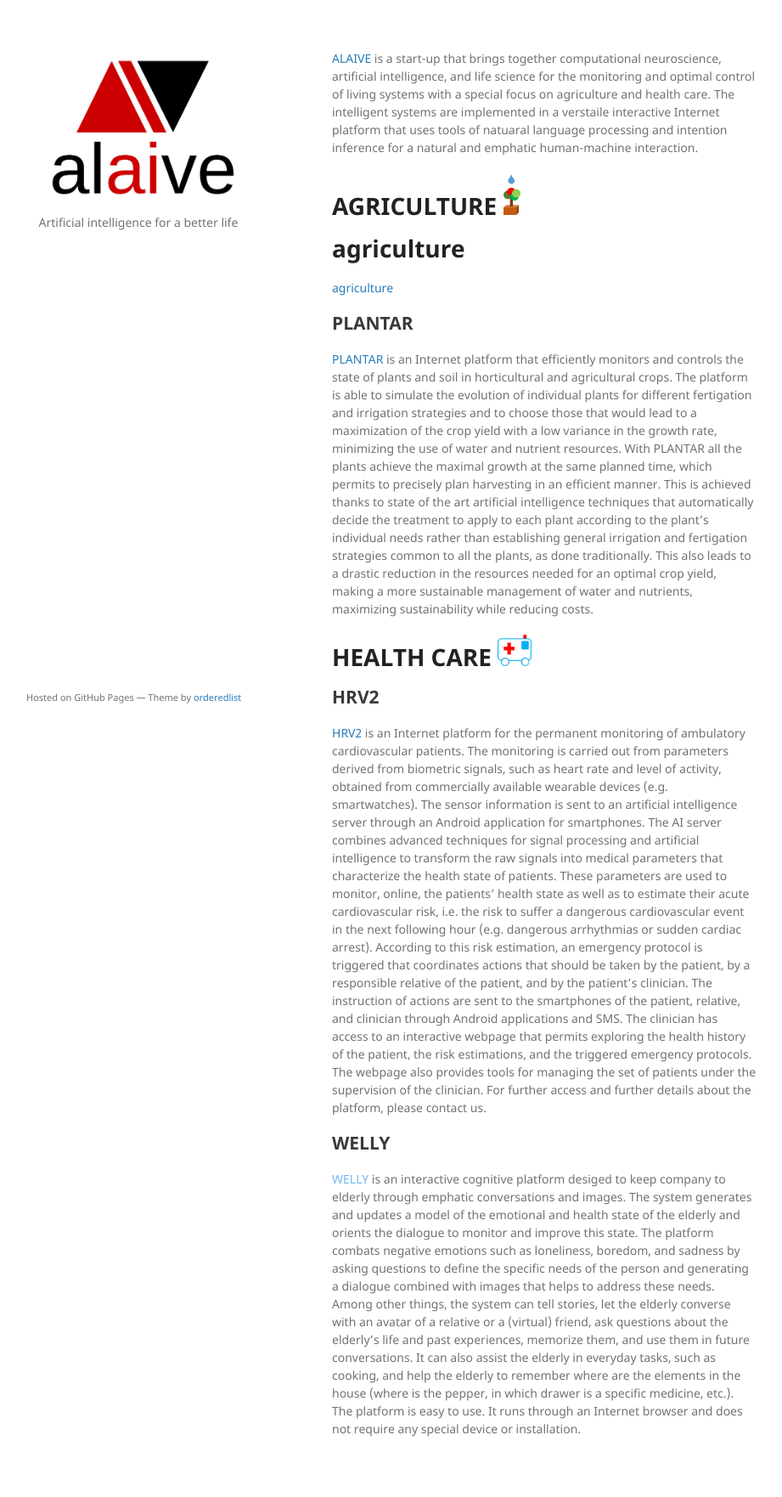
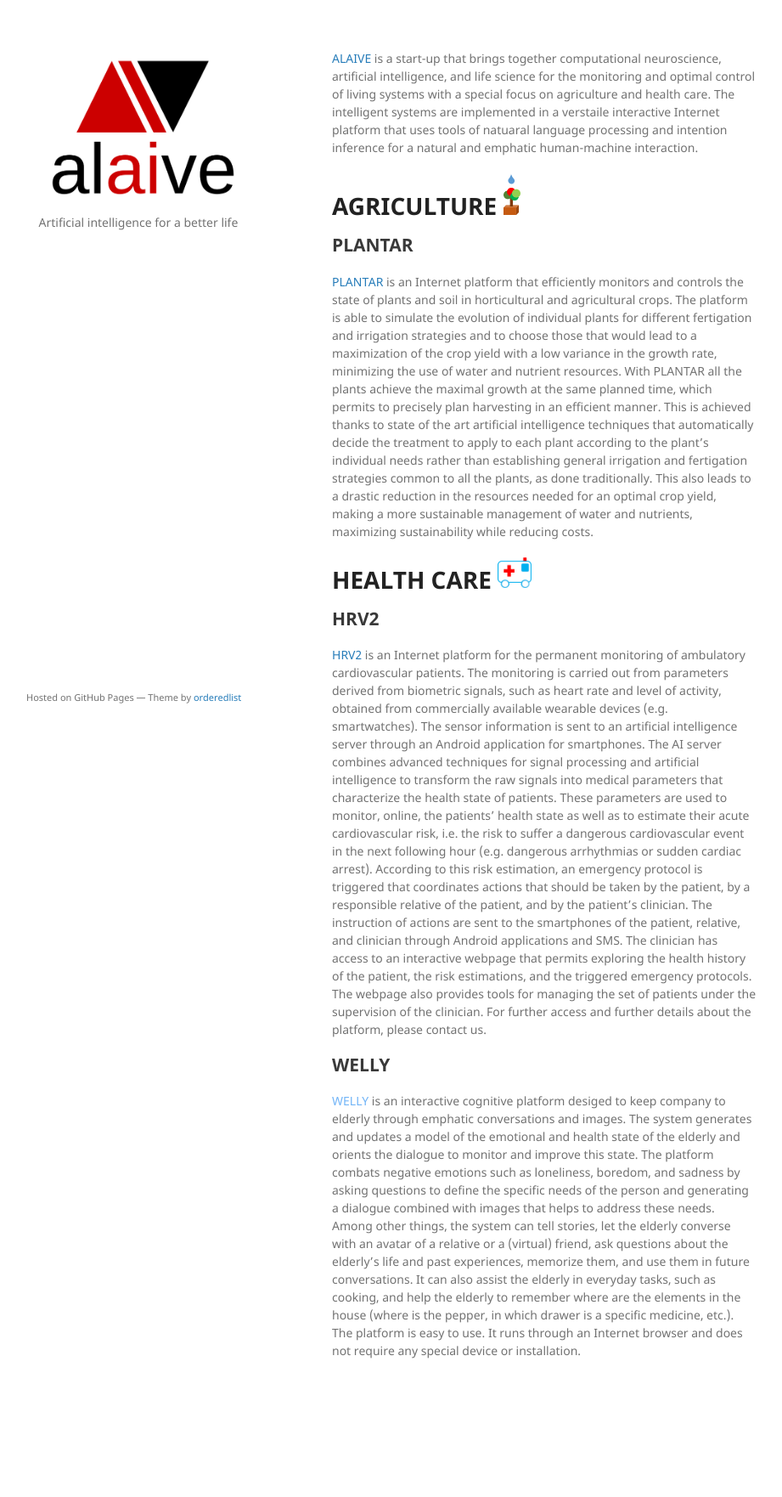
Before and after one commit to alaive/alaive.github.io, a Jekyll site: the page built from index.md, in a window 1280 px wide. Shown: the whole page at 85% size, without its empty margins (179-1100 px from the left). Built offline with Jekyll 4.4.1, drawn with Linux system fonts in a browser that asks for light colours; the repository's description, which GitHub fills in, is left out; after the commit the page ends 1670 px from its top, so only the background shows below that.

Commit message:
Update index.md

```diff
--- a/index.md
+++ b/index.md
@@ -7,8 +7,6 @@
 
 
 # AGRICULTURE <img src="/assets/img/logoagri.png" alt="drawing" width="20"/>
-<h1>agriculture</h1>
-<a href="https://alaive.github.io/">agriculture</a>
 
 ## PLANTAR
 [PLANTAR](http://vm19030.virt.gwdg.de/alaive/alaive/Agriculture.html) is an Internet platform that efficiently monitors and controls the state of plants and soil in horticultural and agricultural crops. The platform is able to simulate the evolution of individual plants for different fertigation and irrigation strategies and to choose those that would lead to a maximization of the crop yield with a low variance in the growth rate, minimizing the use of water and nutrient resources. With PLANTAR all the plants achieve the maximal growth at the same planned time, which permits to precisely plan harvesting in an efficient manner. This is achieved thanks to state of the art artificial intelligence techniques that automatically decide the treatment to apply to each plant according to the plant’s individual needs rather than establishing general irrigation and fertigation strategies common to all the plants, as done traditionally. This also leads to a drastic reduction in the resources needed for an optimal crop yield, making a more sustainable management of water and nutrients, maximizing sustainability while reducing costs.
```
